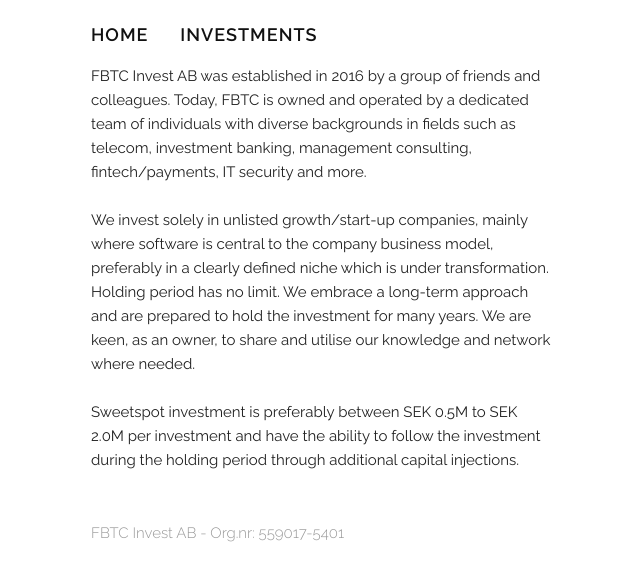
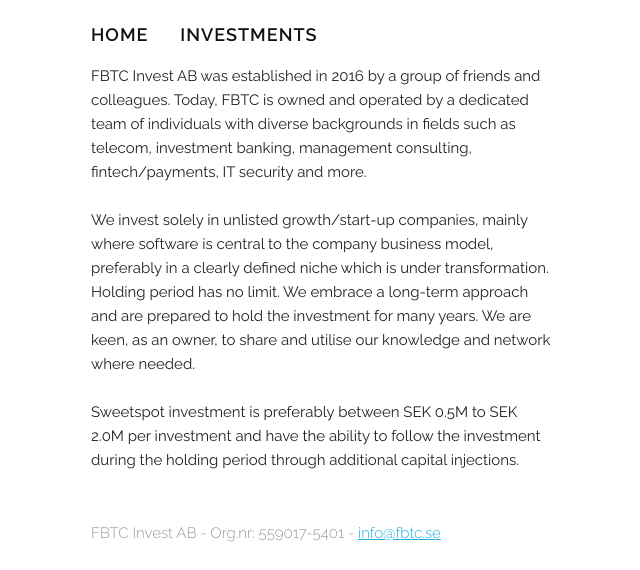
Before and after one commit to ptorner/fbtc-website, a plain HTML site: page index.html in a window 1280 px wide. Shown: the part 254-824 px from the top of the page, without its empty margins (69-709 px from the left). Drawn offline with Linux system fonts and the light colour scheme.

Commit message:
Update index.html

```diff
--- a/index.html
+++ b/index.html
@@ -47,7 +47,7 @@
 
           Sweetspot investment is preferably between SEK 0.5M to SEK 2.0M per investment and have the ability to follow the investment during the holding period through additional capital injections.<br><br>
 
-        <footer><h6>FBTC Invest AB - Org.nr: 559017-5401</h6></footer>
+        <footer><h6>FBTC Invest AB - Org.nr: 559017-5401 - <a href="mailto:info@fbtc.sem">info@fbtc.se</a></h6></footer>
         </p>
       </div>
     </div>
```
